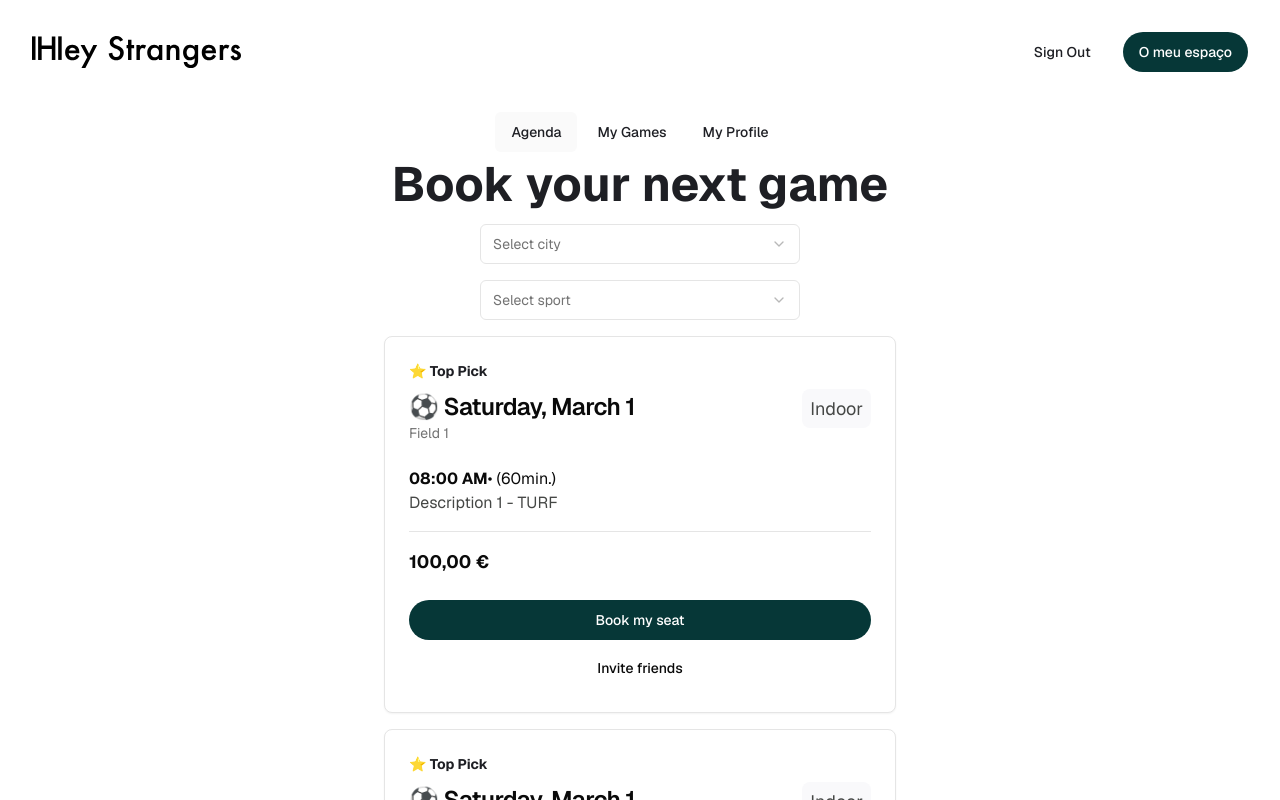
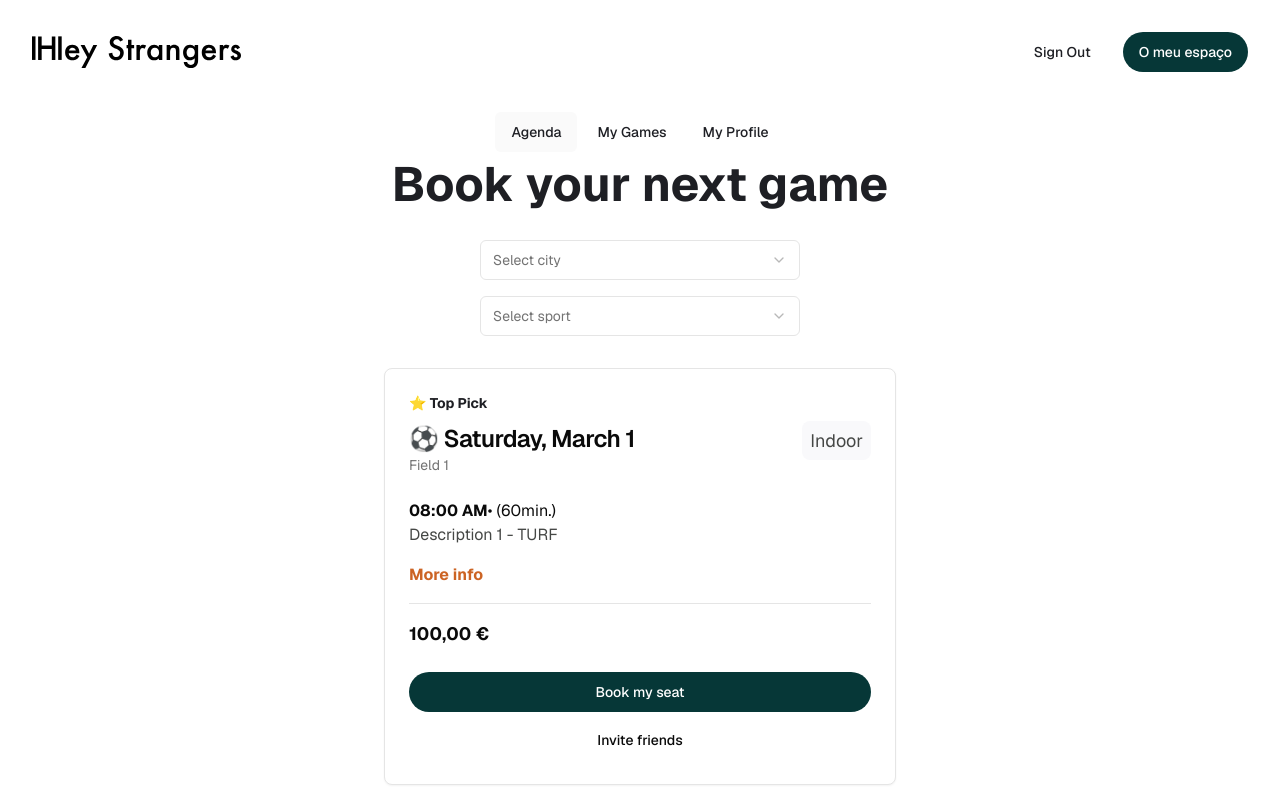
Before and after one commit to Marantesss/hey-strangers-app, a Next.js app: page /app/agenda in a window 1280 px wide. Shown: the top 800 px of the page. Built offline with nearby package versions, Linux system fonts and the light colour scheme.

Commit message:
feature: add collpasible

```diff
--- a/app/app/agenda/page.tsx
+++ b/app/app/agenda/page.tsx
@@ -30,6 +30,24 @@ const DUMMY_GAMES = [
       updated_at: "2025-03-01T08:00:00Z",
       sport: 'soccer',
     },
+    registrations: [
+      {
+        id: '1',
+        full_name: 'John Doe',
+        city: 'Lisbon',
+        created_at: "2025-03-01T08:00:00Z",
+        deleted_at: null,
+        updated_at: "2025-03-01T08:00:00Z",
+      },
+      {
+        id: '2',
+        full_name: 'Jane Doe',
+        city: 'Lisbon',
+        created_at: "2025-03-01T08:00:00Z",
+        deleted_at: null,
+        updated_at: "2025-03-01T08:00:00Z",
+      },
+    ],
   }),
   Game.from({
     id: '2',
@@ -60,7 +78,7 @@ const DUMMY_GAMES = [
 
 const AgendaPage: NextPage = () => {
   return (
-    <main className="space-y-4">
+    <main className="space-y-8">
       <h1 className="text-5xl font-bold text-center">Book your next game</h1>
 
       <div className="max-w-xs mx-auto space-y-4">
--- /dev/null
+++ b/components/ui/collapsible.tsx
@@ -0,0 +1,11 @@
+"use client"
+
+import * as CollapsiblePrimitive from "@radix-ui/react-collapsible"
+
+const Collapsible = CollapsiblePrimitive.Root
+
+const CollapsibleTrigger = CollapsiblePrimitive.CollapsibleTrigger
+
+const CollapsibleContent = CollapsiblePrimitive.CollapsibleContent
+
+export { Collapsible, CollapsibleTrigger, CollapsibleContent }
--- a/features/field/models/Field.ts
+++ b/features/field/models/Field.ts
@@ -1,10 +1,13 @@
 import { Tables } from "@/utils/supabase/types";
 
 type FieldRow = Tables<'field'>;
+type FieldAmenityRow = Tables<'field_amenity'>;
 
 type FieldType = FieldRow['type'];
 type FlooringType = FieldRow['flooring'];
 type FieldSportType = FieldRow['sport'];
+
+type FieldAmenity = FieldAmenityRow['type']
 
 type FieldConstructorParams = FieldRow;
 
@@ -18,6 +21,8 @@ export class Field {
   readonly updatedAt: Date;
   readonly deletedAt: Date | null;
   readonly sport: FieldSportType;
+
+  private readonly _amenities?: FieldAmenity[]
 
   private constructor(data: FieldConstructorParams) {
     this.id = data.id;
@@ -34,6 +39,14 @@ export class Field {
   // Factory method
   static from(data: FieldConstructorParams): Field {
     return new Field(data);
+  }
+
+  get amenities(): FieldAmenity[] {
+    if (!this._amenities) {
+      throw new Error("Amenities not expanded")
+    }
+
+    return this._amenities
   }
 
   get typeHumanized(): string {
--- a/features/game/components/GameCard/index.tsx
+++ b/features/game/components/GameCard/index.tsx
@@ -1,6 +1,7 @@
 import { Card, CardContent, CardDescription, CardFooter, CardHeader, CardTitle } from "@/components/ui/card";
 import { Game } from "../../models/Game";
 import { Button } from "@/components/ui/button";
+import { Collapsible, CollapsibleContent, CollapsibleTrigger } from "@/components/ui/collapsible";
 
 export interface GameCardProps {
   game: Game
@@ -45,17 +46,33 @@ const GameCard: React.FC<GameCardProps> = ({
           </div>
         </div>
       </CardHeader>
-      <CardContent>
+      <CardContent className="space-y-4">
         <div>
-          <span className="font-bold">{gameStartTime}</span>
-          • ({game.durationInMinutes}min.)
-        </div>
-        <div className="text-[#454745]">
-          {game.description} - {fieldFlooring}
+          <div>
+            <span className="font-bold">{gameStartTime}</span>
+            • ({game.durationInMinutes}min.)
+          </div>
+          <div className="text-[#454745]">
+            {game.description} - {fieldFlooring}
+          </div>
         </div>
         {!simple && (
           <>
-            <hr className="my-4"/>
+            <Collapsible className="mt-4">
+              <CollapsibleTrigger className="text-secondary font-bold">
+                More info
+              </CollapsibleTrigger>
+              <CollapsibleContent>
+                <div>
+                  <div>
+                    <span className="font-bold">
+
+                    </span>
+                  </div>
+                </div>
+              </CollapsibleContent>
+            </Collapsible>
+            <hr/>
             <div className="text-lg font-bold">
               {price}
             </div>
--- a/features/game/models/Game.ts
+++ b/features/game/models/Game.ts
@@ -1,18 +1,19 @@
 import { Tables } from "@/utils/supabase/types";
 import { Field } from "../../field/models/Field";
+import { User } from "@/features/user/models/User";
 
 type GameRow = Tables<'game'>;
 type FieldRow = Tables<'field'>;
+type UserRow = Tables<'user'>;
 
 type GameSport = GameRow['sport'];
 
 type GameRelations = {
-  field?: FieldRow;
+  field: FieldRow;
+  registrations: UserRow[];
 }
 
-type GameConstructorParams = GameRow & GameRelations;
-
-
+type GameConstructorParams = GameRow & Partial<GameRelations>;
 
 export class Game {
   readonly id: string;
@@ -31,6 +32,8 @@ export class Game {
   private readonly _field?: Field;
   private readonly _fieldId: string;
 
+  private readonly _registrations?: User[];
+
   private constructor(data: GameConstructorParams) {
     this.id = data.id;
     this.name = data.name;
@@ -47,6 +50,8 @@ export class Game {
     // Relations
     this._fieldId = data.field_id;
     this._field = data.field ? Field.from(data.field) : undefined;
+
+    this._registrations = data.registrations?.map(user => User.from(user));
   }
 
   // Getters for relations
@@ -56,6 +61,14 @@ export class Game {
     }
     return this._field;
   }
+
+  get registrations(): User[] {
+    if (!this._registrations) {
+      throw new Error('Registrations not found');
+    }
+    return this._registrations;
+  }
+
 
   get sportEmoji(): string {
     const gameSportEmoji: Record<GameSport, string> = {
@@ -72,8 +85,6 @@ export class Game {
   get durationInMinutes(): number {
     return (this.endTime.getTime() - this.startTime.getTime()) / (1000 * 60);
   }
-
-
 
   // Factory method
   static from(data: GameConstructorParams): Game {
--- /dev/null
+++ b/features/user/models/User.ts
@@ -0,0 +1,56 @@
+import { Tables } from "@/utils/supabase/types";
+import { Game } from "@/features/game/models/Game";
+
+type UserRow = Tables<'user'>;
+
+
+type UserConstructorParams = UserRow;
+
+export class User {
+  readonly id: string;
+  readonly fullName: string | null;
+  readonly city: string | null;
+  readonly createdAt: Date;
+  readonly updatedAt: Date;
+  readonly deletedAt: Date | null;
+
+  private constructor(data: UserConstructorParams) {
+    this.id = data.id;
+    this.fullName = data.full_name;
+    this.city = data.city;
+    this.createdAt = new Date(data.created_at);
+    this.updatedAt = new Date(data.updated_at);
+    this.deletedAt = data.deleted_at ? new Date(data.deleted_at) : null;
+  }
+
+  /**
+   * Returns the first name and last initial of the user
+   */
+  get privateName(): string {
+    if (!this.fullName) return '';
+
+    const nameParts = this.fullName.split(' ');
+    const firstName = nameParts[0];
+    const lastInitial = nameParts[nameParts.length - 1][0];
+
+    return `${firstName} ${lastInitial}.`;
+  }
+
+
+
+  // Factory method
+  static from(data: UserConstructorParams): User {
+    return new User(data);
+  }
+
+  public toSerializable(): UserConstructorParams {
+    return {
+      id: this.id,
+      full_name: this.fullName,
+      city: this.city,
+      created_at: this.createdAt.toISOString(),
+      updated_at: this.updatedAt.toISOString(),
+      deleted_at: this.deletedAt?.toISOString() ?? null,
+    };
+  }
+}
--- a/package.json
+++ b/package.json
@@ -8,6 +8,7 @@
   "dependencies": {
     "@hookform/resolvers": "^4.1.2",
     "@radix-ui/react-checkbox": "^1.1.1",
+    "@radix-ui/react-collapsible": "^1.1.3",
     "@radix-ui/react-dropdown-menu": "^2.1.1",
     "@radix-ui/react-label": "^2.1.2",
     "@radix-ui/react-navigation-menu": "^1.2.5",
```
Also changed, not shown: 1 other file (tests, documents, lock files or other folders).
